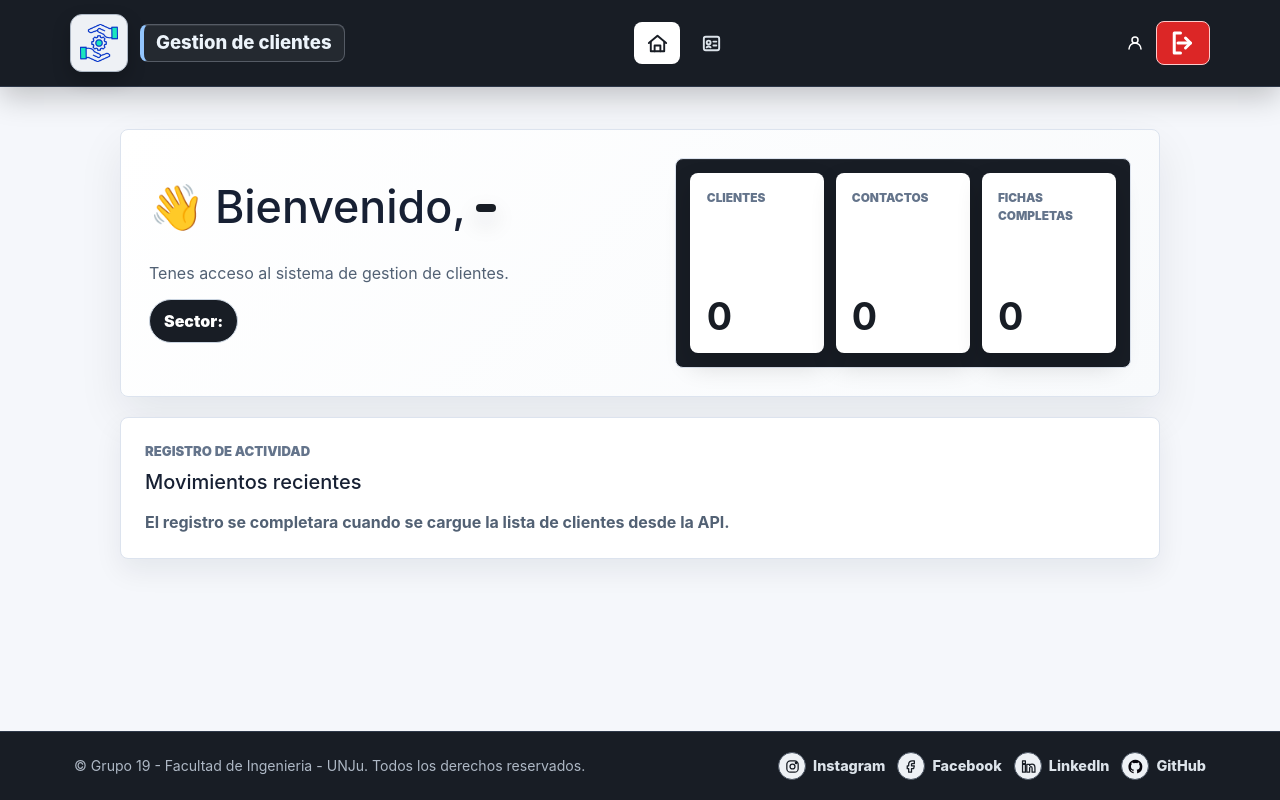
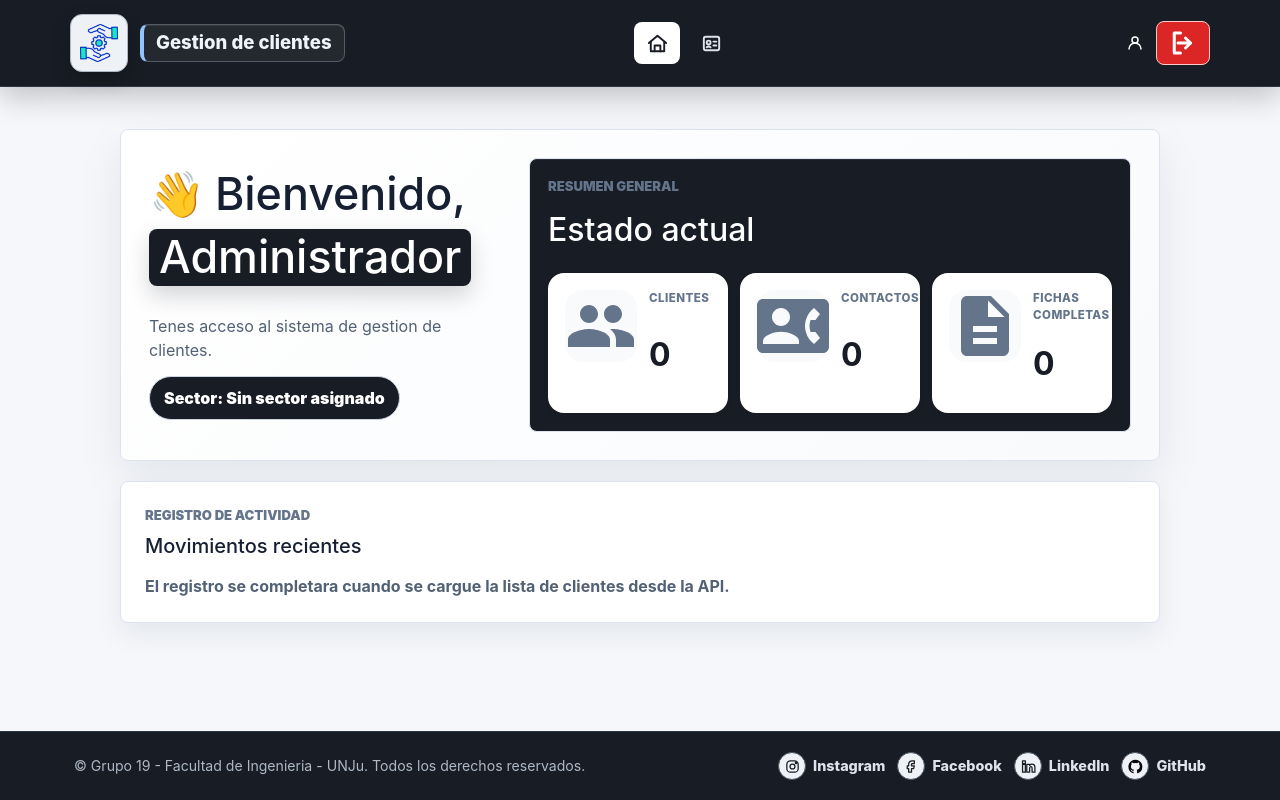
Before and after one commit to Guille0916/pv_tp_integrador_grupo19, a React (Vite) app: page /dashboard in a window 1280 px wide. Built offline with nearby package versions, Linux system fonts and the light colour scheme; sample sign-in values are in the browser's storage.

Commit message:
modificacion  en dasboard solo parar agregarle un poco de animacion tambien se agrego iconos-react  , requiere instalacion react icons

```diff
--- a/package.json
+++ b/package.json
@@ -14,6 +14,7 @@
     "react": "^19.2.7",
     "react-bootstrap": "^2.10.10",
     "react-dom": "^19.2.7",
+    "react-icons": "^5.6.0",
     "react-router-dom": "^7.18.0"
   },
   "devDependencies": {
--- a/src/index.css
+++ b/src/index.css
@@ -355,50 +355,105 @@ a {
 
 .dashboard-summary {
   display: grid;
-  grid-template-columns: repeat(3, minmax(0, 1fr));
-  gap: 12px;
+  grid-template-columns: 1fr;
+  gap: 16px;
   align-content: stretch;
   margin-top: 0;
   border: 1px solid #dce3ee;
   border-radius: 8px;
-  padding: 14px;
+  padding: 18px;
   background: #181d25;
   box-shadow: inset 0 1px 0 rgb(255 255 255 / 8%);
 }
 
-.dashboard-summary div {
+.dashboard-summary-header {
+  display: flex;
+  flex-direction: column;
+  gap: 6px;
+  color: #ffffff;
+}
+
+.dashboard-summary-grid {
   display: grid;
-  min-height: 136px;
-  align-content: space-between;
-  border: 1px solid rgb(255 255 255 / 16%);
-  border-radius: 8px;
+  grid-template-columns: repeat(3, minmax(180px, 1fr));
+  gap: 12px;
+}
+
+.dashboard-summary-card {
+  display: grid;
+  grid-template-columns: auto 1fr;
+  gap: 12px;
+  min-height: 140px;
+  border: 1px solid rgba(255, 255, 255, 0.16);
+  border-radius: 16px;
   padding: 16px;
   background: #ffffff;
-  box-shadow: 0 12px 26px rgb(0 0 0 / 16%);
+  box-shadow: 0 10px 22px rgb(0 0 0 / 14%);
+  overflow: hidden;
+  transition: transform 0.25s ease, box-shadow 0.25s ease;
+}
+
+.dashboard-summary-card > div {
+  display: grid;
+  gap: 6px;
+}
+
+.dashboard-summary-icon {
+  display: inline-flex;
+  width: 72px;
+  height: 72px;
+  align-items: center;
+  justify-content: center;
+  border-radius: 18px;
+  background: #f8fafc;
+  color: #181d25;
+  font-size: 2.4rem;
+}
+
+.dashboard-summary-icon svg {
+  width: 100%;
+  height: 100%;
+}
+
+.dashboard-summary-card:hover {
+  transform: translateY(-4px);
+  box-shadow: 0 16px 30px rgb(0 0 0 / 18%);
+}
+
+.dashboard-summary-card:hover .dashboard-summary-icon {
+  transform: scale(1.08);
+}
+
+.dashboard-summary-icon {
+  transition: transform 0.25s ease;
+}
+
+.dashboard-summary-card span {
+  display: block;
+  color: #64748b;
+  font-size: 0.72rem;
+  font-weight: 800;
+  letter-spacing: 0.04em;
+  text-transform: uppercase;
+}
+
+.dashboard-summary-card strong {
+  display: block;
+  margin: 0;
+  color: #181d25;
+  font-size: 2rem;
+  line-height: 1.05;
+}
+
+.dashboard-summary-card p {
+  margin: 0;
+  color: #526174;
+  font-size: 0.9rem;
+  line-height: 1.4;
 }
 
 .dashboard-summary div + div {
   border-left: 0;
-}
-
-.dashboard-summary span {
-  display: block;
-  color: #64748b;
-  font-size: 0.74rem;
-  font-weight: 900;
-  text-transform: uppercase;
-}
-
-.dashboard-summary strong {
-  display: block;
-  margin-top: 14px;
-  color: #181d25;
-  font-size: 1.1rem;
-}
-
-.dashboard-summary strong {
-  font-size: 2.35rem;
-  line-height: 1;
 }
 
 .dashboard-activity {
@@ -477,6 +532,12 @@ a {
 .dashboard-activity li p {
   margin: 4px 0 0;
   color: #526174;
+}
+
+.dashboard-activity-note {
+  margin: 14px 0 0;
+  color: #64748b;
+  font-size: 0.95rem;
 }
 
 .dashboard-grid {
@@ -1211,9 +1272,12 @@ a {
     grid-template-columns: 1fr;
   }
 
-  .dashboard-summary div + div {
-    border-top: 1px solid #dce3ee;
-    border-left: 0;
+  .dashboard-summary-grid {
+    grid-template-columns: 1fr;
+  }
+
+  .dashboard-summary-card {
+    grid-template-columns: 1fr;
   }
 
   .dashboard-welcome {
--- a/src/views/Dashboard.jsx
+++ b/src/views/Dashboard.jsx
@@ -1,4 +1,5 @@
 import { useContext, useState } from 'react';
+import { MdContactPhone, MdPeople, MdDescription } from 'react-icons/md';
 import { AdminContext } from '../context/AdminContext.jsx';
 
 const ACTIVIDAD_KEY = 'registroActividadClientes';
@@ -55,6 +56,26 @@ const IconoActividad = ({ tipo }) => {
   );
 };
 
+const MetricIcon = ({ tipo }) => {
+  if (tipo === 'clientes') {
+    return <MdPeople aria-hidden="true" size="2.2em" />;
+  }
+
+  if (tipo === 'contactos') {
+    return <MdContactPhone aria-hidden="true" size="2.2em" />;
+  }
+
+  if (tipo === 'fichas') {
+    return <MdDescription aria-hidden="true" size="2.2em" />;
+  }
+
+  return (
+    <svg aria-hidden="true" viewBox="0 0 24 24">
+      <circle cx="12" cy="12" r="10" />
+    </svg>
+  );
+};
+
 const Dashboard = () => {
   const { admin } = useContext(AdminContext);
   const [metricas] = useState(() => leerStorage(RESUMEN_KEY, RESUMEN_INICIAL));
@@ -79,10 +100,35 @@ const Dashboard = () => {
     return [];
   });
 
+  const adminName = admin?.nombre || 'Administrador';
+  const adminSector = admin?.sector || 'Sin sector asignado';
+  const actividadReciente = actividad.slice(0, 5);
+
   const metricasSeguras = {
     ...RESUMEN_INICIAL,
     ...metricas,
   };
+
+  const metricasItems = [
+    {
+      key: 'clientes',
+      label: 'Clientes',
+      valor: metricasSeguras.clientes,
+      icono: 'clientes',
+    },
+    {
+      key: 'contactos',
+      label: 'Contactos',
+      valor: metricasSeguras.contactos,
+      icono: 'contactos',
+    },
+    {
+      key: 'fichas',
+      label: 'Fichas completas',
+      valor: metricasSeguras.fichas,
+      icono: 'fichas',
+    },
+  ];
 
   return (
     <main className="dashboard-page">
@@ -90,26 +136,34 @@ const Dashboard = () => {
         <div className="dashboard-welcome-copy">
           <h1>
             <span aria-hidden="true">{'\uD83D\uDC4B'}</span>
-            Bienvenido, <span className="dashboard-user-name">{admin?.nombre}</span>
+            Bienvenido, <span className="dashboard-user-name">{adminName}</span>
           </h1>
           <p className="dashboard-intro">
             Tenes acceso al sistema de gestion de clientes.
           </p>
-          <span className="dashboard-role-pill">Sector: {admin?.sector}</span>
+          <span className="dashboard-role-pill">Sector: {adminSector}</span>
         </div>
 
         <div className="dashboard-summary">
+          <div className="dashboard-summary-header">
+            <p className="dashboard-kicker">Resumen general</p>
+            <h2>Estado actual</h2>
+          </div>
+
+          <div className="dashboard-summary-grid">
+            {metricasItems.map((item) => (
+              <article key={item.key} className="dashboard-summary-card shadow-sm">
                 <div>
-            <span>Clientes</span>
-            <strong>{metricasSeguras.clientes}</strong>
+                  <span className="dashboard-summary-icon" aria-hidden="true">
+                    <MetricIcon tipo={item.icono} />
+                  </span>
                 </div>
                 <div>
-            <span>Contactos</span>
-            <strong>{metricasSeguras.contactos}</strong>
+                  <span>{item.label}</span>
+                  <strong>{item.valor}</strong>
                 </div>
-          <div>
-            <span>Fichas completas</span>
-            <strong>{metricasSeguras.fichas}</strong>
+              </article>
+            ))}
           </div>
         </div>
       </section>
@@ -125,8 +179,9 @@ const Dashboard = () => {
             El registro se completara cuando se cargue la lista de clientes desde la API.
           </p>
         ) : (
+          <>
             <ul>
-            {actividad.map((item) => (
+              {actividadReciente.map((item) => (
                 <li key={item.id}>
                   <span className="dashboard-activity-icon">
                     <IconoActividad tipo={item.tipo} />
@@ -139,6 +194,12 @@ const Dashboard = () => {
                 </li>
               ))}
             </ul>
+            {actividad.length > actividadReciente.length && (
+              <p className="dashboard-activity-note">
+                Mostrando los últimos {actividadReciente.length} movimientos de {actividad.length} totales.
+              </p>
+            )}
+          </>
         )}
       </section>
     </main>
```
Also changed, not shown: 1 other file (tests, documents, lock files or other folders). Lines whose indentation alone changed are shown as unchanged.
